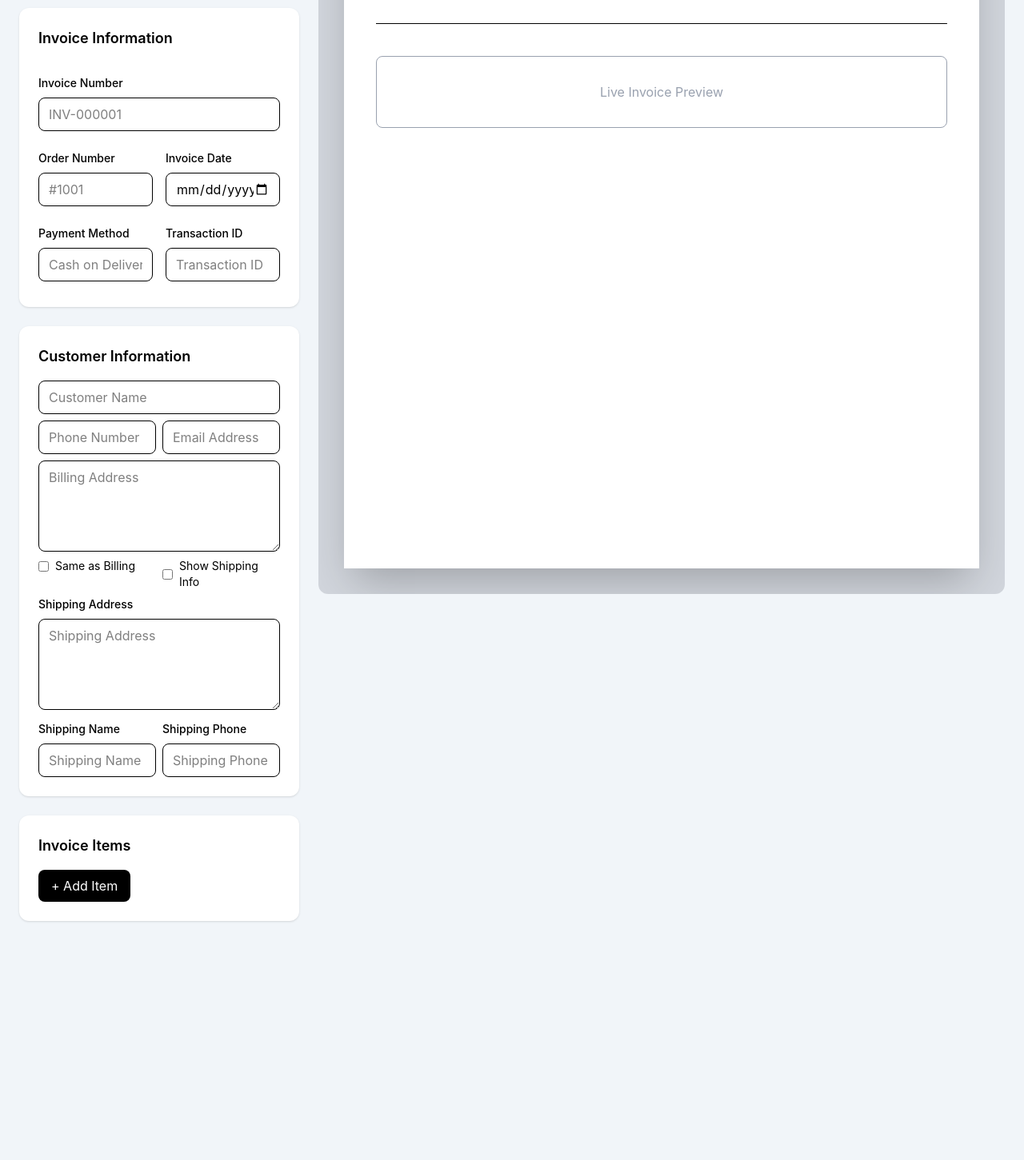
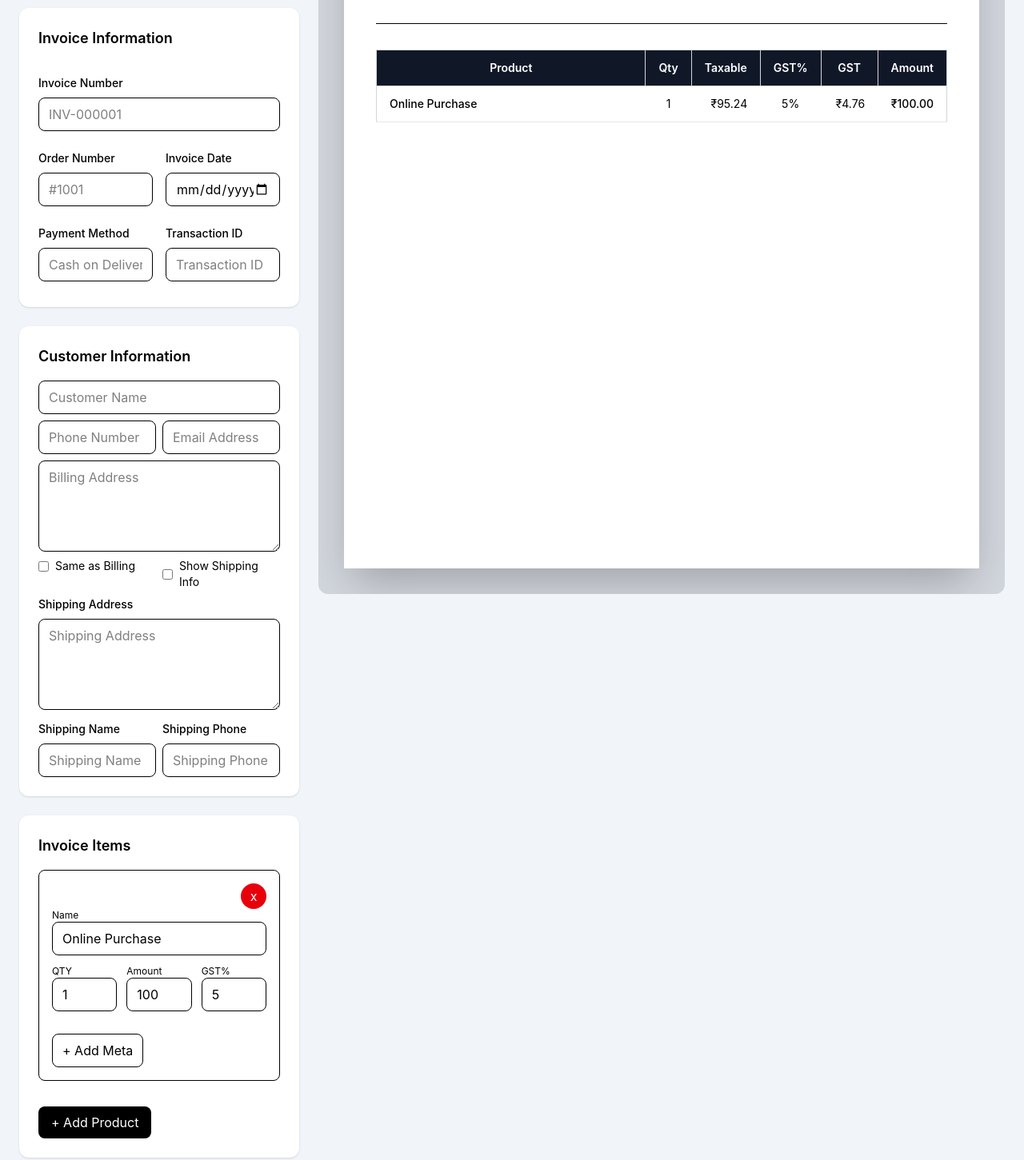
Before and after one commit to thantzinservesphere-cell/invoice-generator, a website: page index.html in a window 1280 px wide. Shown: the part 533-1984 px from the top of the page at 80% size. Before the commit the page ends 1709 px from the top, so only its background shows below. Drawn offline with Linux system fonts and the light colour scheme.

Commit message:
add products sections

```diff
--- a/assets/js/app.js
+++ b/assets/js/app.js
@@ -113,4 +113,5 @@ document.addEventListener("DOMContentLoaded", () => {
     // Initialize
     syncShippingAddress();
     toggleShippingSection();
+
 });
--- /dev/null
+++ b/assets/js/product-editor.js
@@ -0,0 +1,267 @@
+let nextProductId = 1;
+let nextMetaId = 1;
+
+let products = [
+        {
+            id: nextProductId++,
+            name: "Online Purchase",
+            qty: 1,
+            amount: 100,
+            gstRate: 5,
+            meta: []
+        }
+    ];
+
+    function addProduct() {
+
+        products.push({
+            id: nextProductId++,
+            name: "Online purchase",
+            qty: 1,
+            amount: 100,
+            gstRate: 5,
+            meta: []
+        });
+
+        renderProductEditor();
+        renderProducts();
+
+    }
+
+
+    function removeProduct(productId) {
+
+        products = products.filter(product => product.id !== productId);
+
+        renderProductEditor();
+        renderProducts();
+
+    }
+    function updateProduct(id, key, value) {
+        const product = products.find(p => p.id === id);
+
+        if (!product) return;
+
+        product[key] = value;
+
+        renderProducts();
+    }
+    function addMeta(productId) {
+
+        const product = products.find(p => p.id === productId);
+
+        if (!product) return;
+
+        product.meta.push({
+            id: nextMetaId,
+            label: "",
+            value: ""
+        });
+
+        renderProductEditor();
+        renderProducts();
+    }
+
+    function updateMeta(productId, metaId, key, value) {
+
+        const product = products.find(p => p.id === productId);
+
+        if (!product) return;
+
+        const meta = product.meta.find(m => m.id === metaId);
+
+        if (!meta) return;
+
+        meta[key] = value;
+
+        renderProducts();
+    }
+
+    function removeMeta(productId, metaId) {
+
+        const product = products.find(p => p.id === productId);
+
+        if (!product) return;
+
+        product.meta = product.meta.filter(m => m.id !== metaId);
+
+        renderProductEditor();
+        renderProducts();
+
+    }
+
+    function renderProductEditor() {
+
+        const container = document.getElementById("products-list");
+
+        container.innerHTML = "";
+        products.forEach(product => {
+
+            const metaHtml = product.meta.map(meta => `
+                <div class="meta-row flex gap-2 mt-2">
+
+                    <input
+                        type="text"
+                        class="meta-label flex-1 rounded-lg border px-3 py-2"
+                        placeholder="Label"
+                        value="${meta.label}"
+                        onchange="updateMeta('${product.id}','${meta.id}','label',this.value)">
+
+                    <input
+                        type="text"
+                        class="meta-value flex-1 rounded-lg border px-3 py-2"
+                        placeholder="Value"
+                        value="${meta.value}"
+                        onchange="updateMeta('${product.id}','${meta.id}','value',this.value)">
+
+                    <button
+                        type="button"
+                        onclick="removeMeta('${product.id}','${meta.id}')"
+                        class="rounded-lg bg-red-500 px-3 text-white">
+                        ×
+                    </button>
+
+                </div>
+            `).join("");
+
+            container.insertAdjacentHTML("beforeend", `
+
+                <div class="product-item rounded-lg border p-4 mb-4">
+                    <div class="flex justify-end">
+                        <button
+                            type="button"
+                            onclick="removeProduct(${product.id})"
+                            class="size-8 rounded-full bg-red-600 text-white hover:bg-black transition">
+                            x
+                        </button>
+                    </div>
+                    <div class="flex flex-col">
+                        <label class="text-xs">Name</label>
+                        <input
+                            type="text"
+                            class="w-full rounded-lg border px-3 py-2 mb-3"
+                            placeholder="Product Name"
+                            value="${product.name}"
+                            onchange="updateProduct('${product.id}','name',this.value)">
+                    </div>
+
+                    <div class="grid grid-cols-3 gap-3">
+                        <div class="flex flex-col">
+                            <label class="text-xs">QTY</label>
+                            <input
+                                type="number"
+                                class="rounded-lg border px-3 py-2"
+                                value="${product.qty}"
+                                placeholder="QTY"
+                                onchange="updateProduct('${product.id}','qty',Number(this.value))">
+                        </div>
+                        <div class="flex flex-col">
+                            <label class="text-xs">Amount</label>
+                            <input
+                                type="number"
+                                class="rounded-lg border px-3 py-2"
+                                placeholder="Amount"
+                                value="${product.amount}"
+                                step="0.01"
+                                onchange="updateProduct('${product.id}','amount',Number(this.value))">
+                        </div>
+                        <div class="flex flex-col">
+                            <label class="text-xs">GST%</label>
+                            <input
+                                type="number"
+                                class="rounded-lg border px-3 py-2"
+                                placeholder="GST%"
+                                value="${product.gstRate}"
+                                onchange="updateProduct('${product.id}','gstRate',Number(this.value))">
+                        </div>
+
+                    </div>
+
+                    <div class="mt-4">
+
+                        ${metaHtml}
+
+                        <button
+                            type="button"
+                            class="mt-3 rounded-lg border px-3 py-2 hover:bg-black hover:text-white"
+                            onclick="addMeta('${product.id}')">
+                            + Add Meta
+                        </button>
+
+                    </div>
+
+                </div>
+
+            `);
+
+        });
+    }
+
+    function renderProducts() {
+
+        const tbody = document.getElementById("invoice-items");
+
+        tbody.innerHTML = "";
+
+        products.forEach(product => {
+
+            const taxable = product.amount / (1 + product.gstRate / 100);
+            const gst = product.amount - taxable;
+
+            const metaHtml = product.meta
+                .filter(meta => meta.label && meta.value)
+                .map(meta => `
+                    <div>
+                        <span class="font-medium">${meta.label}:</span>
+                        ${meta.value}
+                    </div>
+                `)
+                .join("");
+
+            tbody.insertAdjacentHTML("beforeend", `
+
+                <tr class="border-b border-gray-200 align-top">
+
+                    <td class="px-4 py-3">
+
+                        <div class="font-medium">
+                            ${product.name || "Product"}
+                        </div>
+
+                        ${
+                            metaHtml
+                                ? `<div class="mt-1 text-xs text-gray-500 space-y-1">${metaHtml}</div>`
+                                : ""
+                        }
+
+                    </td>
+
+                    <td class="px-4 py-3 text-center">
+                        ${product.qty}
+                    </td>
+
+                    <td class="px-4 py-3 text-right">
+                        ₹${(taxable * product.qty).toFixed(2)}
+                    </td>
+
+                    <td class="px-4 py-3 text-center">
+                        ${product.gstRate}%
+                    </td>
+
+                    <td class="px-4 py-3 text-right">
+                        ₹${(gst * product.qty).toFixed(2)}
+                    </td>
+
+                    <td class="px-4 py-3 text-right font-medium">
+                        ₹${(product.amount * product.qty).toFixed(2)}
+                    </td>
+
+                </tr>
+
+            `);
+
+        });
+    }
+
+renderProductEditor();
+renderProducts();
--- a/index.html
+++ b/index.html
@@ -244,10 +244,18 @@
                         Invoice Items
                     </h2>
 
-                    <button class="rounded-lg bg-black px-4 py-2 text-white">
-                        + Add Item
+                    <div id="products-list">
+                        <!-- dynamically added product items -->
+                    </div>
+
+                    <button
+                        id="add-product"
+                        class="mt-4 rounded-lg bg-black px-4 py-2 text-white hover:bg-gray-300"
+                        onclick="addProduct()">
+                        + Add Product
                     </button>
                 </div>
+
 
             </aside>
 
@@ -430,8 +438,48 @@
 
                         </div>
 
-                        <div class="mt-10 rounded-lg border p-8 text-center text-gray-400">
-                            Live Invoice Preview
+                        <div class="mt-8">
+
+                            <table class="w-full border border-gray-300 text-sm">
+
+                                <thead class="bg-gray-900">
+
+                                    <tr class="text-white text-center">
+
+                                        <th class="border border-gray-300 px-4 py-3 font-semibold" width="50%">
+                                            Product
+                                        </th>
+
+                                        <th class="border border-gray-300 px-4 py-3 font-semibold" width="5%">
+                                            Qty
+                                        </th>
+
+                                        <th class="border border-gray-300 px-4 py-3 font-semibold" width="10%">
+                                            Taxable
+                                        </th>
+
+                                        <th class="border border-gray-300 px-4 py-3 font-semibold" width="10%">
+                                            GST%
+                                        </th>
+
+                                        <th class="border border-gray-300 px-4 py-3 font-semibold" width="10%">
+                                            GST
+                                        </th>
+
+                                        <th class="border border-gray-300 px-4 py-3 font-semibold" width="10%">
+                                            Amount
+                                        </th>
+
+                                    </tr>
+
+                                </thead>
+
+                                <tbody id="invoice-items">
+                                    <!-- dynamically added products items -->
+                                </tbody>
+
+                            </table>
+
                         </div>
 
                     </div>
@@ -450,5 +498,6 @@
 
 <!-- Application Scripts -->
 <script src="assets/js/app.js"></script>
+<script src="assets/js/product-editor.js"></script>
 </body>
 </html>
```
Also changed, not shown: assets/css/style.css.
